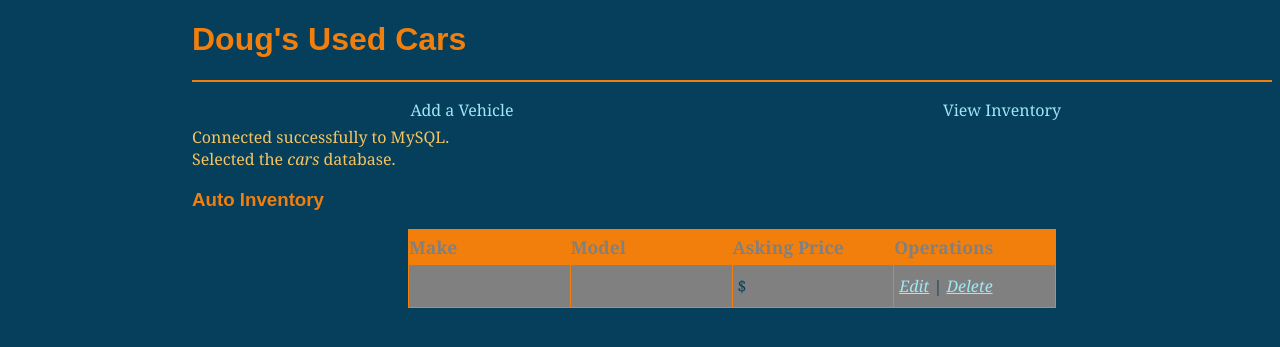
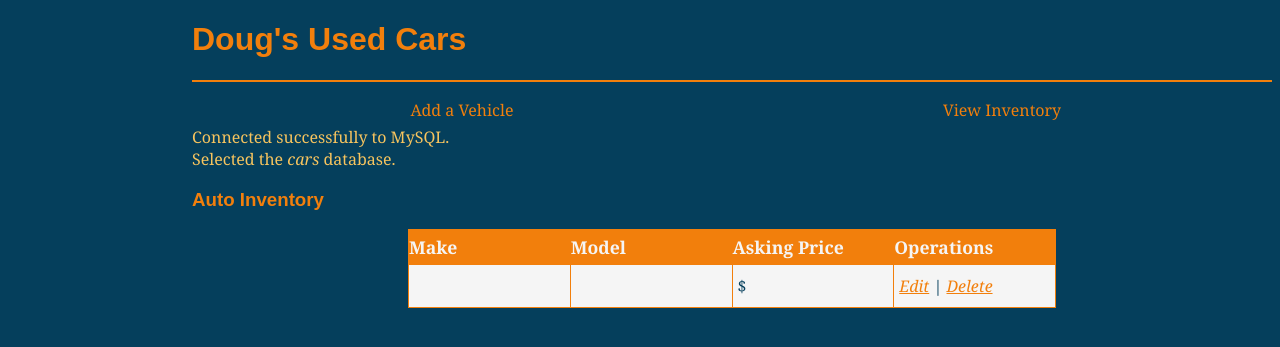
Before and after one commit to bferrel6/web250joy, a PHP site: page /viewCars.php in a window 1280 px wide. Shown: the top 347 px of the page. Run offline with PHP 8.4, Linux system fonts and the light colour scheme; tables that the repository leaves empty or names only in its code hold one stand-in row (values such as "Sample post"); data that the repository does not hold is empty.

Commit message:
Update default.css
style update test

```diff
--- a/styles/default.css
+++ b/styles/default.css
@@ -23,7 +23,7 @@ h1, h3, h4 {
 }
 
 a {
-    color: var(--sky-blue);
+    color: var(--tangerine);
 }
 
 a:hover {
@@ -85,12 +85,12 @@ label {
     text-align: left;
     padding: 5px 0;
     background-color: var(--tangerine);
-    color: gray;
+    color: whitesmoke;
 }
 
 #grid .odd{
     color: var(--teal-blue);
-    background-color: gray;
+    background-color: whitesmoke;
 }
 
 #grid .even {
```
